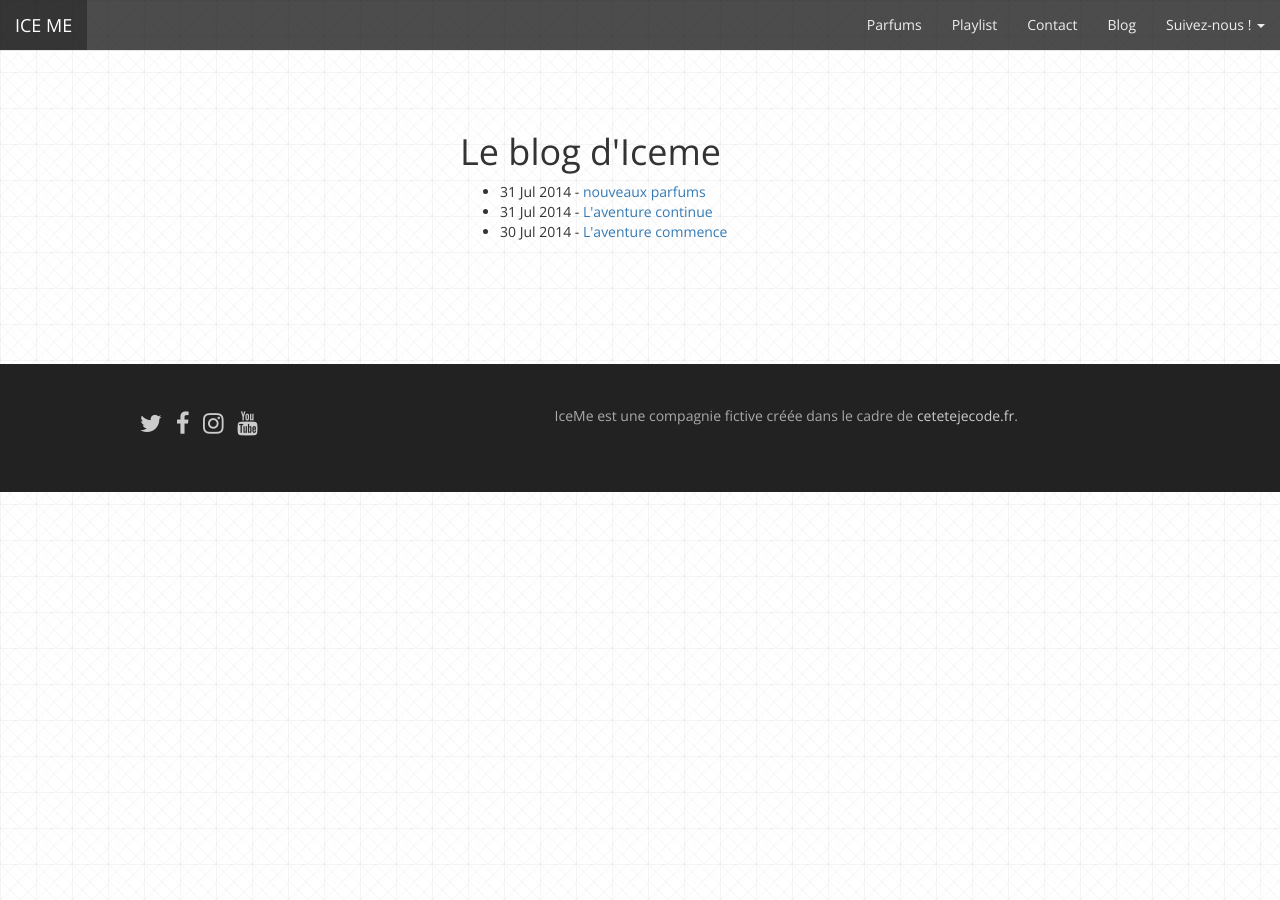
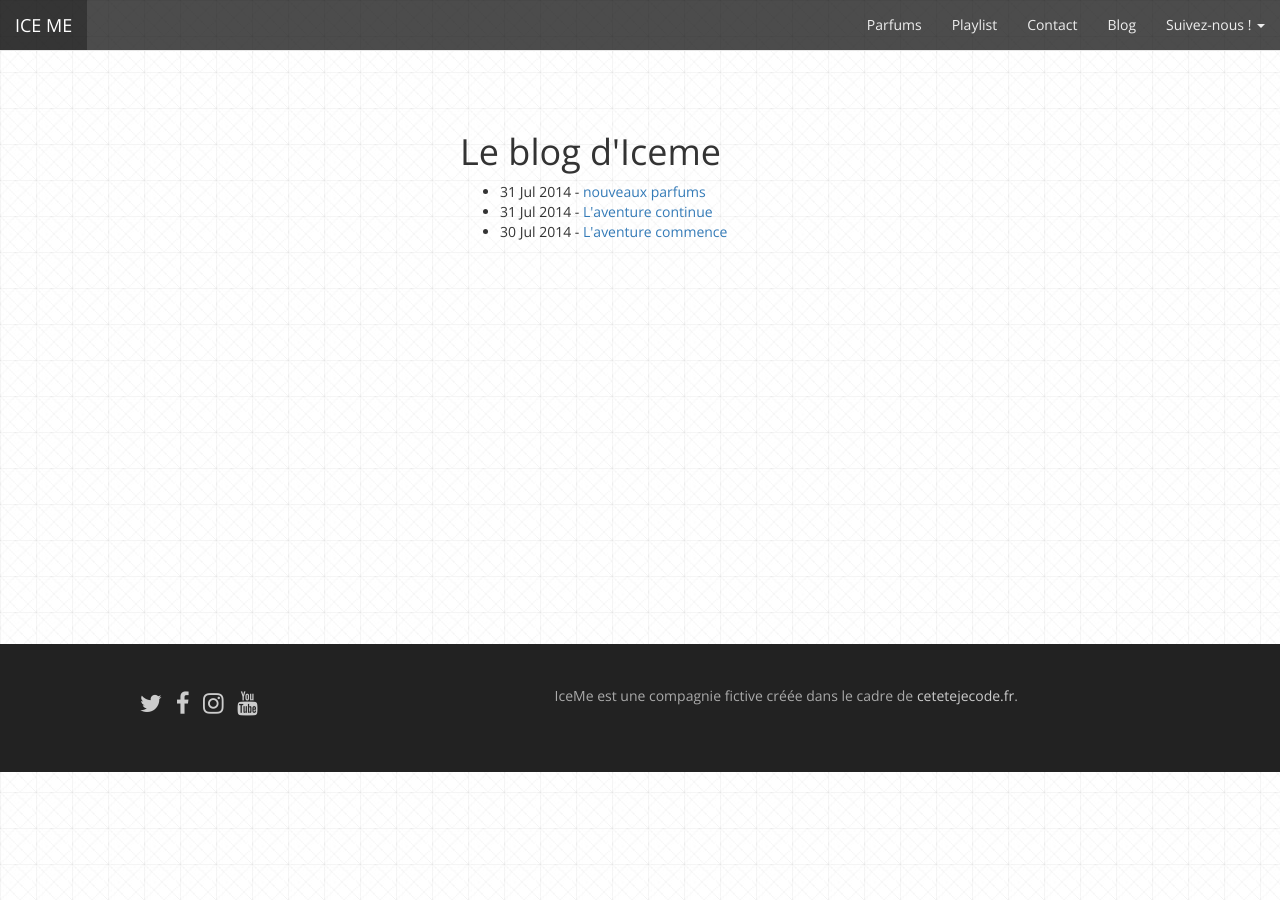
Before and after one commit to lewagon/jekyll-iceme, a Jekyll site: the page built from blog/index.html, in a window 1280 px wide. Built offline with Jekyll 4.4.1, drawn with Linux system fonts in a browser that asks for light colours; nearby versions of some CDN libraries; Markdown is read by kramdown in place of the engine named in the settings.

Commit message:
add min height on blog layout

```diff
--- a/blog/index.html
+++ b/blog/index.html
@@ -8,6 +8,7 @@ title: Blog
 <div class="container">
   <div class="row">
     <div class="col-sm-4 col-sm-offset-4">
+      <div class="min-heighted">
         <h1>Le blog d'Iceme</h1>
         <ul class="posts">
           {% for post in site.posts %}
@@ -21,3 +22,4 @@ title: Blog
       </div>
     </div>
   </div>
+</div>
--- a/css/style.css
+++ b/css/style.css
@@ -111,3 +111,7 @@ body {
   color: white;
   background-color: rgba(0, 0, 0, 0.3);
 }
+
+.min-heighted{
+  min-height: 400px;
+}
```
Lines whose indentation alone changed are shown as unchanged.
